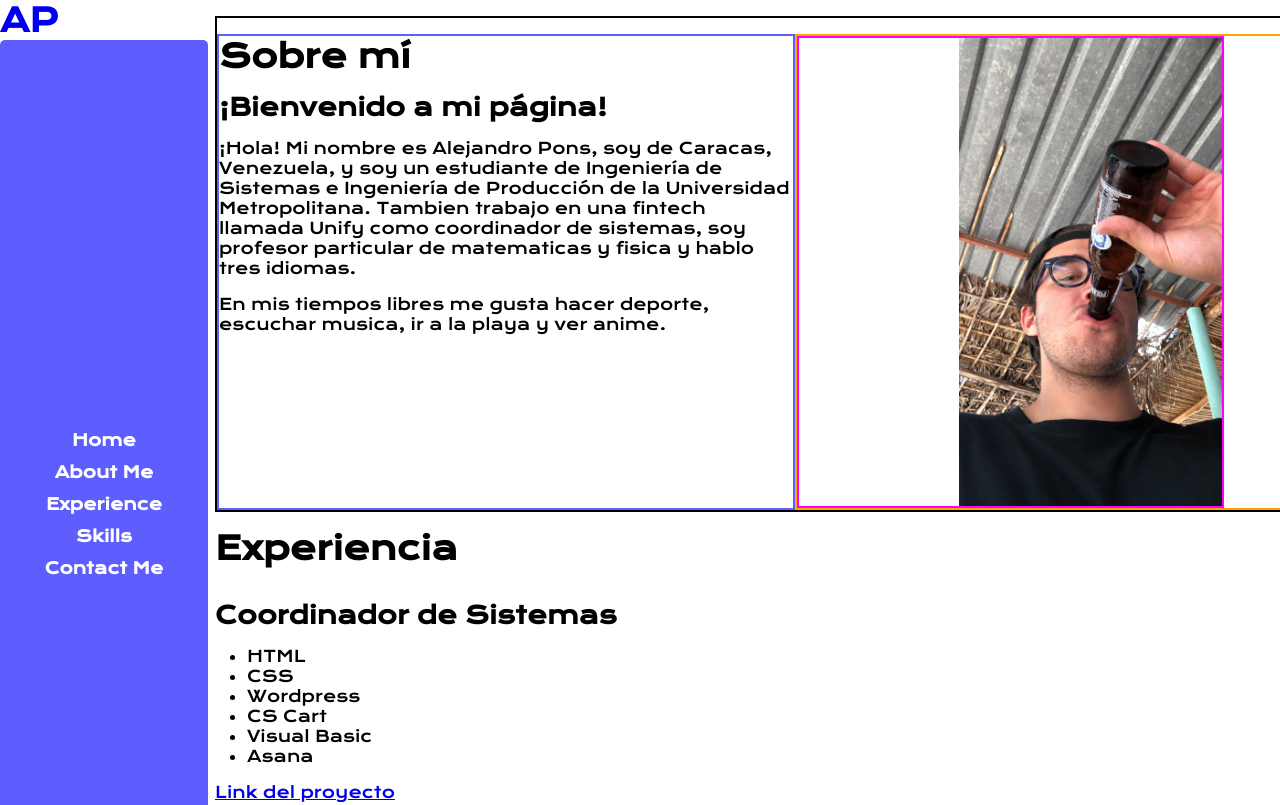
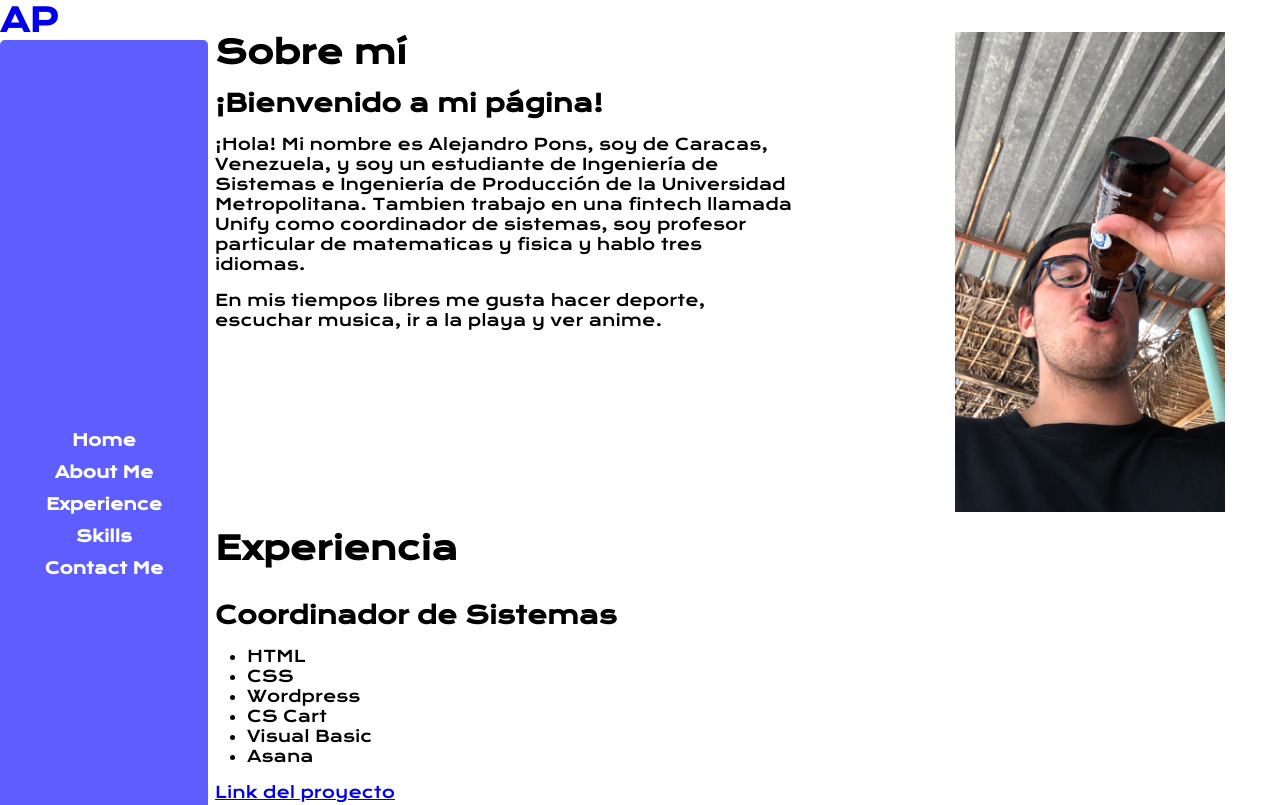
Before and after one commit to alejandropons98/alejandropons98.github.io, a plain HTML site: page index.html in a window 1280 px wide. Shown: the top 805 px of the page. Drawn offline with nearby package versions, Linux system fonts and the light colour scheme.

Commit message:
Comente estilos de bordes del About Me

```diff
--- a/styles.css
+++ b/styles.css
@@ -110,13 +110,13 @@ main div{
 
 #about-me{
     display: flex;
-    border: black solid 2px;
+    /* border: black solid 2px; */
     height: 50%;
 }
 
 .about-me_text{
     width: 40%;
-    border: #5e5eff solid 2px;
+    /* border: #5e5eff solid 2px; */
 }
 
 .about-me_text p{
@@ -128,13 +128,13 @@ main div{
 }
 
 #about-me figure{
-    border: orange solid 2px;
+    /* border: orange solid 2px; */
     width: 60%;
     margin-top: 1rem;
     align-items: center;
 }
 #about-me figure img{
-    border: fuchsia solid 2px;
+    /* border: fuchsia solid 2px; */
     height: 100%;
     padding-left: 10rem;
 }
```
